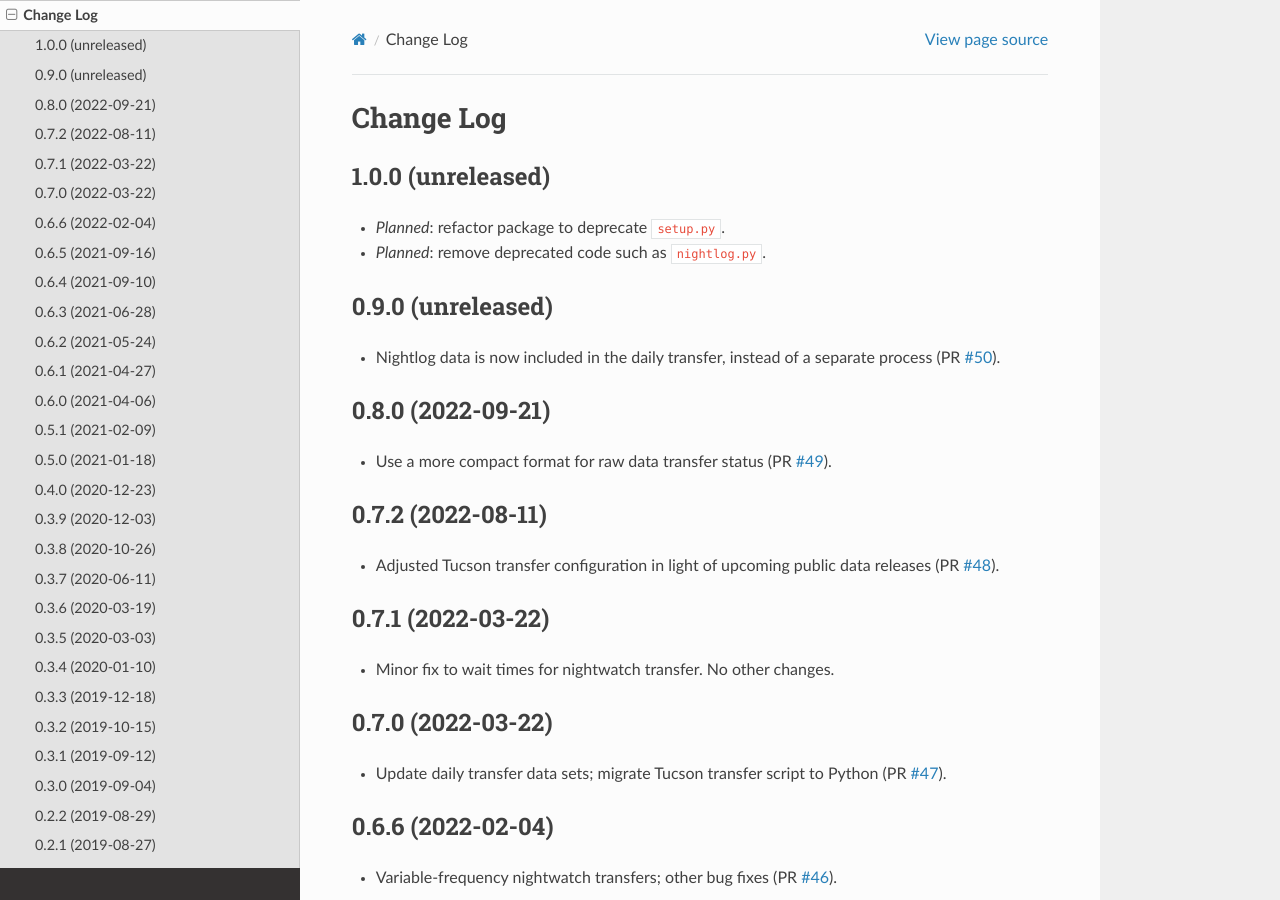
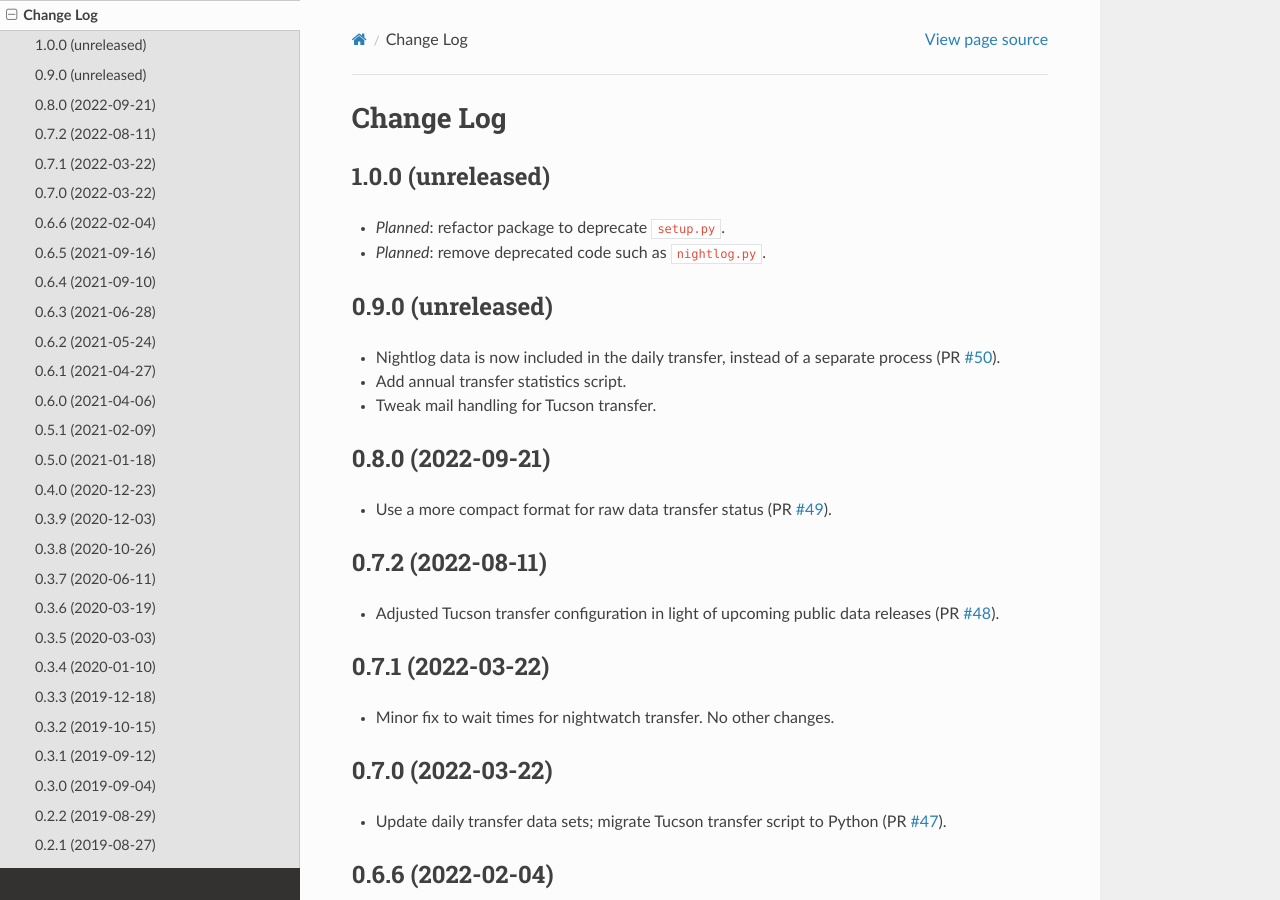
Before and after one commit to desihub/desitransfer, a Sphinx documentation site: the page built from doc/changes.rst, in a window 1280 px wide and 900 px high. Built offline with Sphinx 7.4.7 and the Read the Docs theme 2.0.0, drawn with Linux system fonts in a browser that asks for light colours.

Commit message:
Update change log.

```diff
--- a/doc/changes.rst
+++ b/doc/changes.rst
@@ -13,6 +13,8 @@ Change Log
 
 * Nightlog data is now included in the daily transfer, instead of a
   separate process (PR `#50`_).
+* Add annual transfer statistics script.
+* Tweak mail handling for Tucson transfer.
 
 .. _`#50`: https://github.com/desihub/desitransfer/pull/50
 
```
